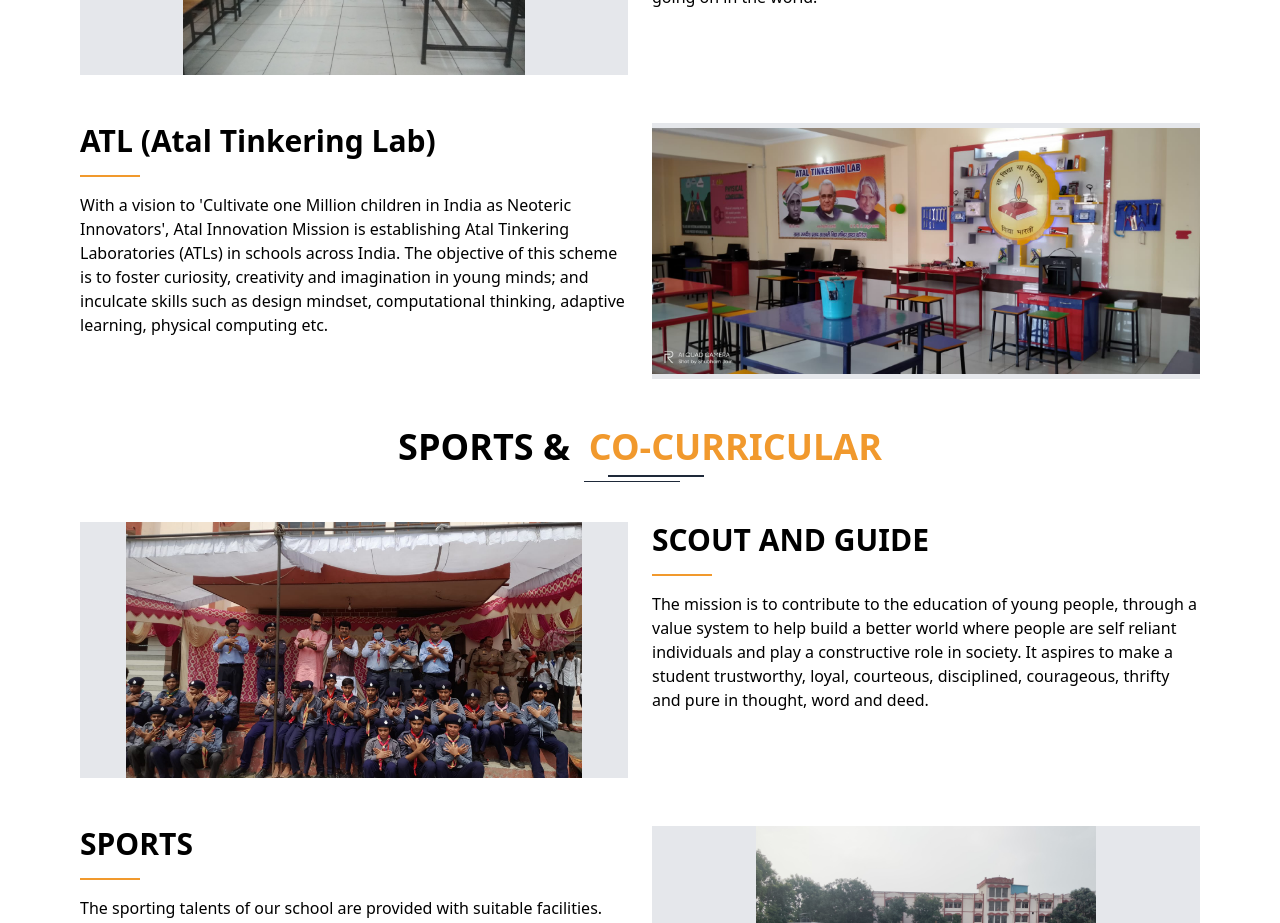
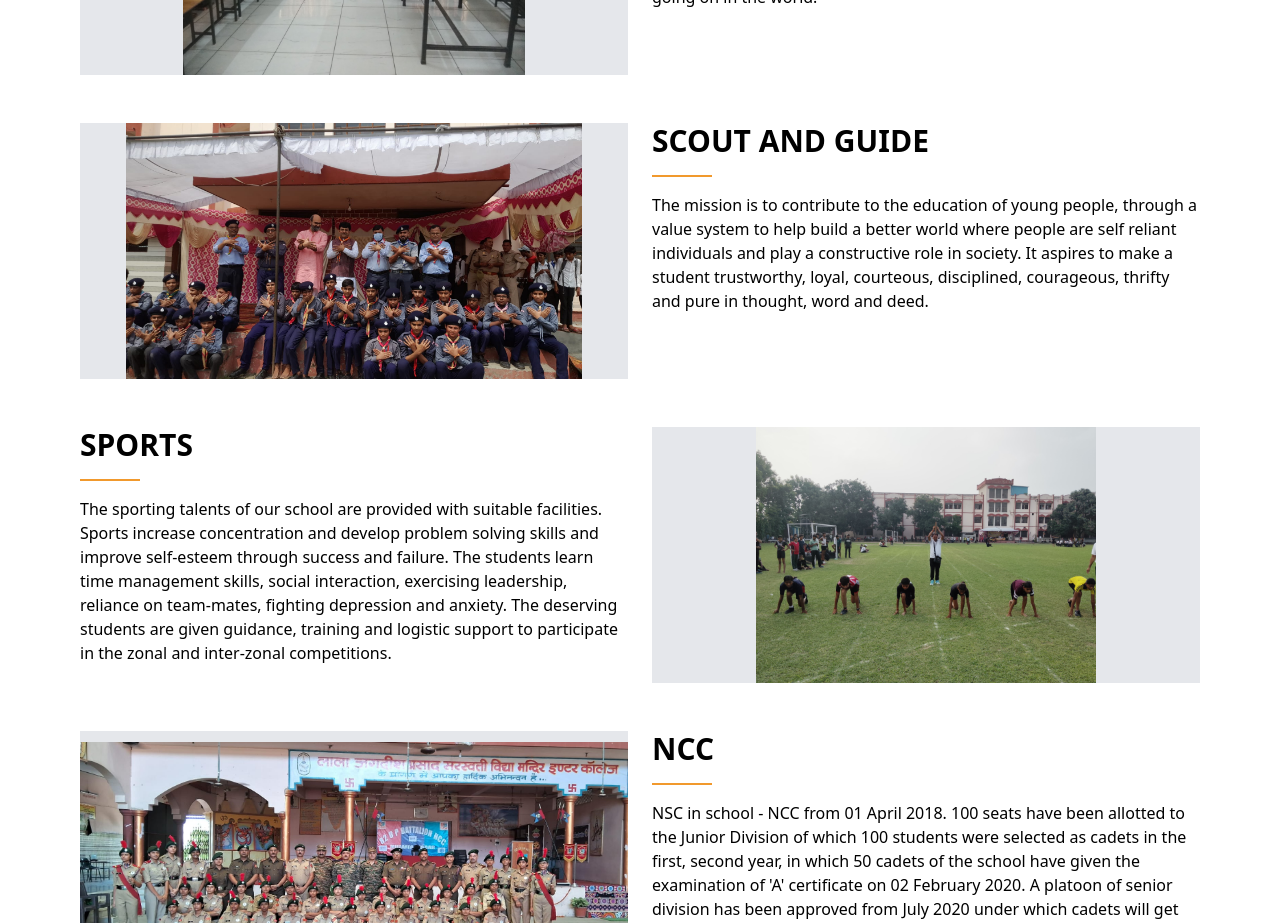
Before and after one commit to Coderabhaysingh/MainSchool, a React (Vite) app: page /campus in a window 1280 px wide. Shown: the part 1900-2823 px from the top of the page. Built offline with nearby package versions, Linux system fonts and the light colour scheme.

Commit message:
uodated the campus page

```diff
--- a/src/pages/Campus.jsx
+++ b/src/pages/Campus.jsx
@@ -139,45 +139,6 @@ const Campus = () => {
 						</div>
 					</div>
 
-					{/* ATL Lab */}
-					<div className="mb-12">
-						<div className="flex flex-col lg:flex-row gap-6">
-							<div className="lg:w-1/2">
-								<h1 className="text-3xl font-semibold mb-4">
-									ATL (Atal Tinkering Lab){" "}
-									<div className="w-15 mt-4 h-[.12rem] bg-[#f1992d]"> </div>{" "}
-								</h1>
-
-								<div className="space-y-4">
-									<p>
-										With a vision to 'Cultivate one Million children in India as
-										Neoteric Innovators', Atal Innovation Mission is
-										establishing Atal Tinkering Laboratories (ATLs) in schools
-										across India. The objective of this scheme is to foster
-										curiosity, creativity and imagination in young minds; and
-										inculcate skills such as design mindset, computational
-										thinking, adaptive learning, physical computing etc.
-									</p>
-								</div>
-							</div>
-							<div className="lg:w-1/2 h-64 bg-gray-200 flex items-center justify-center">
-								<img
-									src="/Images/atallab.jpg"
-									alt="ATL Lab"
-									className="max-h-full"
-								/>
-							</div>
-						</div>
-					</div>
-
-					<div className="flex flex-col items-center ">
-						<h1 className="text-4xl font-bold mb-2">
-							SPORTS & &nbsp;
-							<span className="text-[#f1992d]">CO-CURRICULAR</span>
-						</h1>
-						<div className="bg-gray-800 w-24 h-[.1rem] mb-1 ml-8"></div>
-						<div className="bg-gray-800 w-24 h-[.1rem] mb-10 mr-4"></div>
-					</div>
 
 					{/* Scout and Guide */}
 					<div className="mb-12">
```
